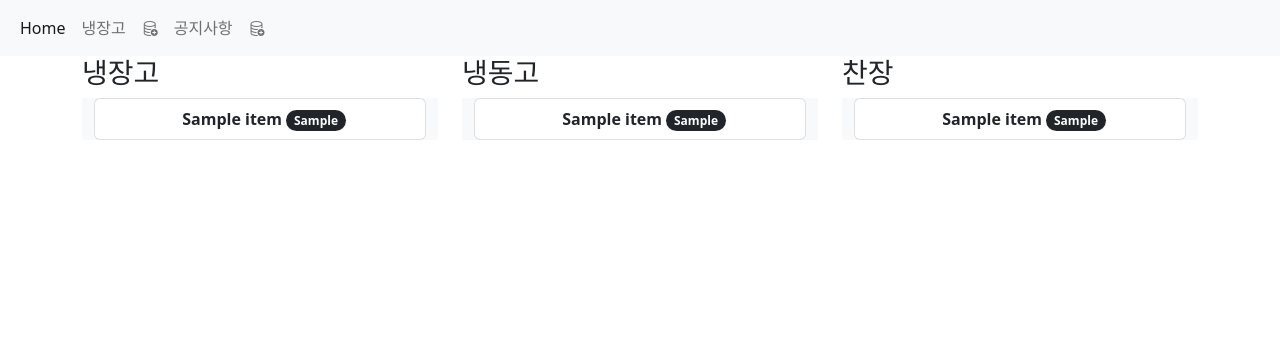
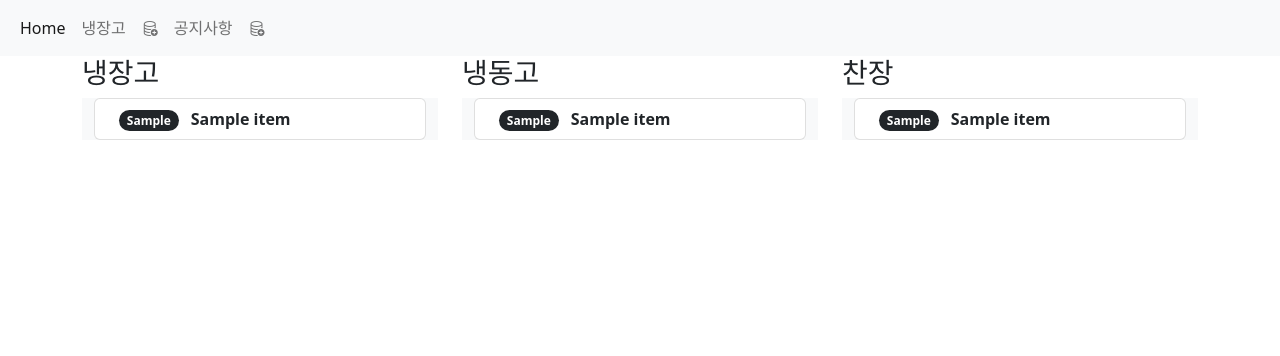
Before and after one commit to ffffa1233/warehouse, a Django app: template templates/frige/frige.html in a window 1280 px wide. Shown: the top 356 px of the page. Run offline with Django 4.2, Linux system fonts and the light colour scheme; the template is opened without the code that fills it: most values are stand-ins (such as "Sample title", 1, 10 or a date in 2020).

Commit message:
날짜, 아이템 보여주는 방식을 날짜별로 모아서 보여주도록 수정

```diff
--- a/frige/views.py
+++ b/frige/views.py
@@ -19,7 +19,7 @@ def index(request):
     dt_now = datetime.datetime.now()
     for frigeItem in myFrigeItemAll:
         frigeItemDateType = time.strptime(frigeItem['date_add_frige'], '%Y-%m-%d')
-        frigeItemKey = str(frigeItemDateType.tm_year)[2:] + '. ' + str(frigeItemDateType.tm_mon)
+        frigeItemKey = str(frigeItemDateType.tm_year)[2:] + '. ' + str(frigeItemDateType.tm_mon).zfill(2)
         if frigeItem['freezing'] == '냉장':
             if frigeItemKey not in myFrigeItemForHtml:
                 myFrigeItemForHtml[frigeItemKey] = []
--- a/templates/frige/frige.html
+++ b/templates/frige/frige.html
@@ -12,56 +12,54 @@
     <div class="row">
         <div class="col">
             <h3>냉장고</h3>
+            <div class="container bg-light" ondrop="updateToFrige(event)" ondragover="event.preventDefault()">
+                <ul class="list-group">
                     {% for x,y in myFrigeItem %}
-            <div class="container bg-light" ondrop="updateToFrige(event)" ondragover="event.preventDefault()">
-                <!-- <h5>{{ x }}</h5> -->
-                <ul class="list-group">
+                        <li class="list-group-item" style="word-break:keep-all">
+                            <span class="ms-2 me-auto badge bg-dark rounded-pill">{{ x }}</span>
                             {% for z in y %}
-                    <li class="list-group-item" id="{{ z.id }}" draggable="true" ondragstart="drag(event)" style="text-align:center" onclick="update({{z.id}})">
-                        <div class="ms-2 me-auto">
-                            <span class="fw-bold">{{ z.item }}</span>
-                            <span class="badge bg-dark rounded-pill">{{ x }}</span>
-                        </div>
-
+                            <span class="ms-2 me-auto fw-bold " id="{{z.id}}" draggable="true" ondragstart="drag(event)" style="text-align:center" onclick="update({{z.id}})">
+                                {{ z.item }}
+                            </span>
+                            {% endfor %}
                         </li>
                     {% endfor %}
                 </ul>
             </div>
-            {% endfor %}
         </div>
         <div class="col">
             <h3>냉동고</h3>
-            {% for x,y in myFrigeItem_Ice %}
             <div class="container bg-light" ondrop="updateToIce(event)" ondragover="event.preventDefault()">
                 <ul class="list-group">
+                    {% for x,y in myFrigeItem_Ice %}
+                        <li class="list-group-item" style="word-break:keep-all">
+                            <span class="ms-2 me-auto badge bg-dark rounded-pill">{{ x }}</span>
                             {% for z in y %}
-                        <li class="list-group-item" id="{{ z.id }}" draggable="true" ondragstart="drag(event)" style="text-align:center" onclick="update({{z.id}})">
-                            <div class="ms-2 me-auto">
-                                <span class="fw-bold">{{ z.item }}</span>
-                                <span class="badge bg-dark rounded-pill">{{ x }}</span>
-                            </div>
+                            <span class="ms-2 me-auto fw-bold " id="{{z.id}}" draggable="true" ondragstart="drag(event)" style="text-align:center" onclick="update({{z.id}})">
+                                {{ z.item }}
+                            </span>
+                            {% endfor %}
                         </li>
                     {% endfor %}
                 </ul>
             </div>
-            {% endfor %}
         </div>
         <div class="col">
             <h3>찬장</h3>
-            {% for x,y in myFrigeItem_Cupboard %}
            <div class="container bg-light" ondrop="updateToCupboard(event)" ondragover="event.preventDefault()">
                 <ul class="list-group">
+                    {% for x,y in myFrigeItem_Cupboard %}
+                        <li class="list-group-item" style="word-break:keep-all">
+                            <span class="ms-2 me-auto badge bg-dark rounded-pill">{{ x }}</span>
                             {% for z in y %}
-                        <li class="list-group-item" id="{{ z.id }}" draggable="true" ondragstart="drag(event)" style="text-align:center" onclick="update({{z.id}})">
-                            <div class="ms-2 me-auto">
-                                <span class="fw-bold">{{ z.item }}</span>
-                                <span class="badge bg-dark rounded-pill">{{ x }}</span>
-                            </div>
+                            <span class="ms-2 me-auto fw-bold " id="{{z.id}}" draggable="true" ondragstart="drag(event)" style="text-align:center" onclick="update({{z.id}})">
+                                {{ z.item }}
+                            </span>
+                            {% endfor %}
                         </li>
                     {% endfor %}
                 </ul>
             </div>
-            {% endfor %}
         </div>
     </div>
 </div>
```
Lines whose indentation alone changed are shown as unchanged.
